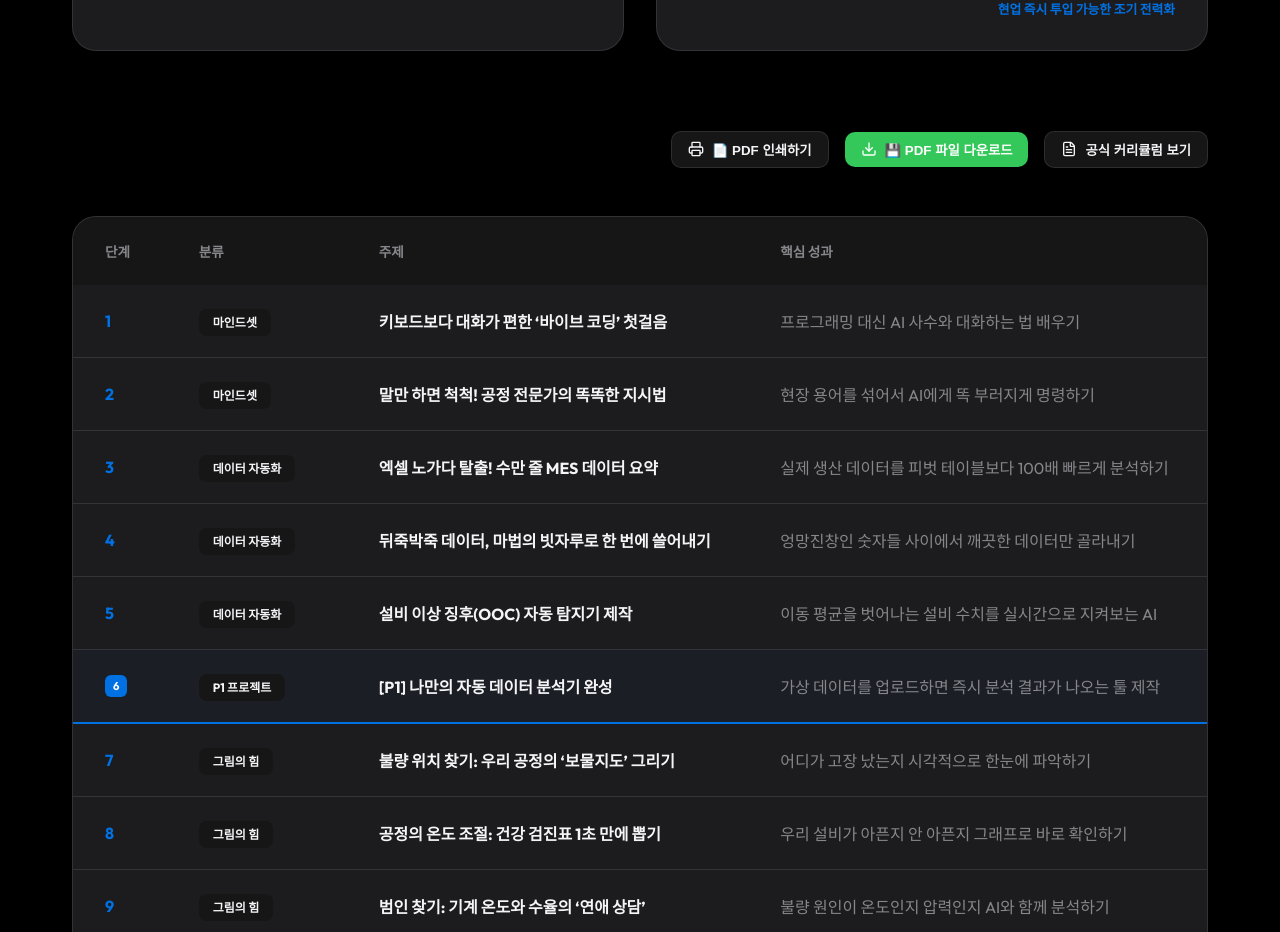
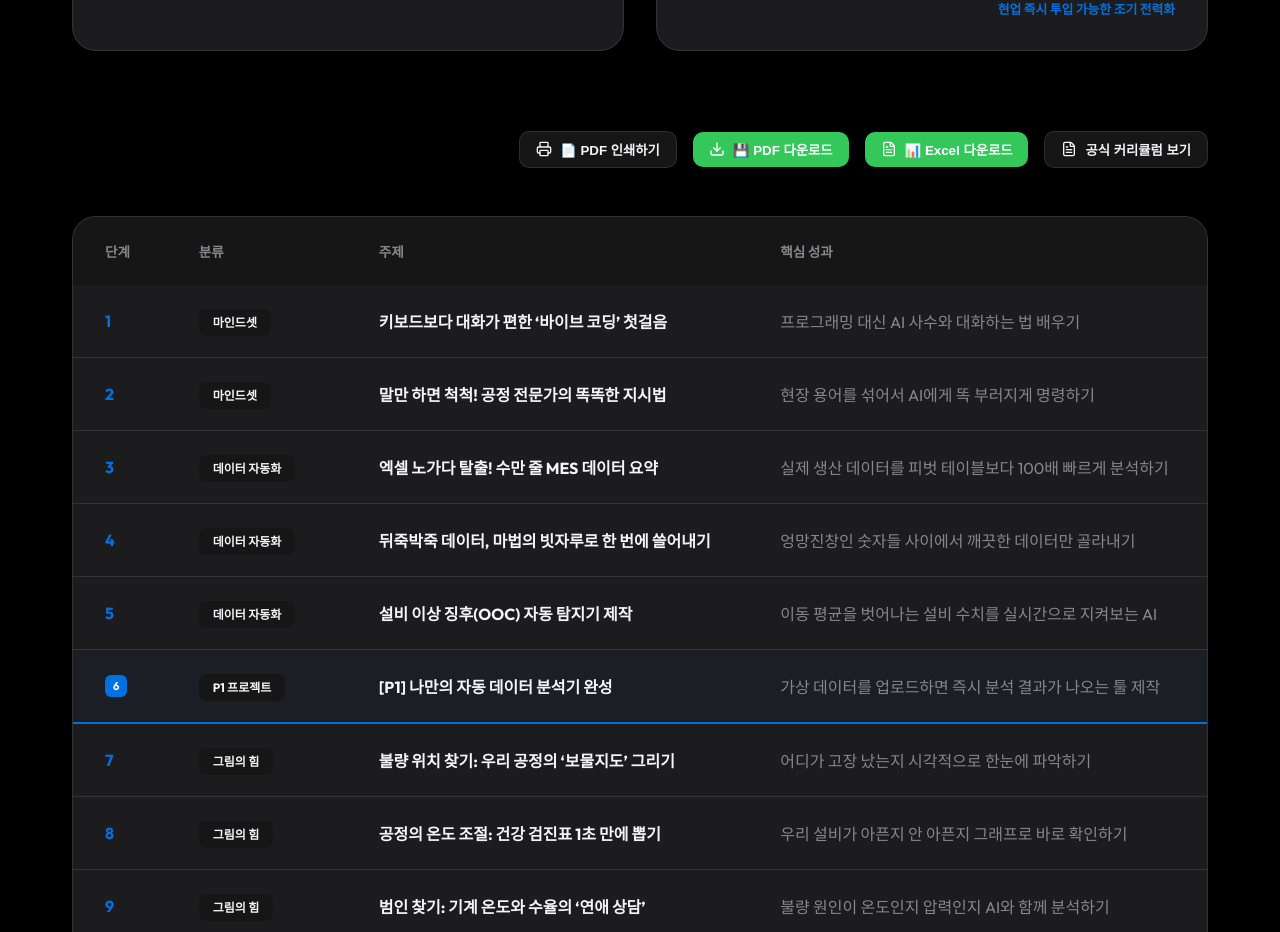
Before and after one commit to heekeunlee/lecture_assist001, a React (Vite) app: page / in a window 1280 px wide. Shown: the part 900-1832 px from the top of the page. Built offline with nearby package versions, Linux system fonts and the light colour scheme; the HTML template or start-up script is replaced by a standard one.

Commit message:
feat: add excel download functionality for curriculum data

```diff
--- a/package.json
+++ b/package.json
@@ -17,7 +17,8 @@
     "react": "^19.2.4",
     "react-dom": "^19.2.4",
     "react-markdown": "^10.1.0",
-    "remark-gfm": "^4.0.1"
+    "remark-gfm": "^4.0.1",
+    "xlsx": "^0.18.5"
   },
   "devDependencies": {
     "@eslint/js": "^9.39.4",
--- a/src/App.tsx
+++ b/src/App.tsx
@@ -6,6 +6,7 @@ import curriculumData from './data/curriculum.json';
 import officialData from './data/official_plan.json';
 import terminologyData from './data/terminology.json';
 import examplesData from './data/examples.json';
+import * as XLSX from 'xlsx';
 
 type TabType = 'faq' | 'curriculum' | 'terminology' | 'examples';
 
@@ -133,6 +134,25 @@ export default function App() {
 
   const pageCount = Math.ceil(filteredTerms.length / itemsPerPage);
   const currentTerms = filteredTerms.slice((currentPage - 1) * itemsPerPage, currentPage * itemsPerPage);
+
+  const exportToExcel = () => {
+    const data = showOfficial ? officialData : curriculumData;
+    const exportData = data.map((item: any) => {
+      const isOfficial = !!item.topic;
+      return {
+        '순서 (회차)': item.id,
+        '구분': item.type === 'project' ? '프로젝트' : '이론강의',
+        '주제명': isOfficial ? item.topic : item.question,
+        '핵심 브리핑': item.summary || '',
+        '세부 커리큘럼': item.detail || item.answer || '',
+      };
+    });
+
+    const worksheet = XLSX.utils.json_to_sheet(exportData);
+    const workbook = XLSX.utils.book_new();
+    XLSX.utils.book_append_sheet(workbook, worksheet, showOfficial ? '공식 커리큘럼' : '실무 로드맵');
+    XLSX.writeFile(workbook, `VibeCoding_Curriculum_${showOfficial ? 'Official' : 'Roadmap'}.xlsx`);
+  };
 
   return (
     <div className="app-container">
@@ -287,7 +307,14 @@ export default function App() {
                 onClick={() => window.print()}
               >
                 <Download size={16} />
-                <span>💾 PDF 파일 다운로드</span>
+                <span>💾 PDF 다운로드</span>
+              </button>
+              <button
+                className="toggle-button download-btn"
+                onClick={exportToExcel}
+              >
+                <FileText size={16} />
+                <span>📊 Excel 다운로드</span>
               </button>
               <button
                 className={`toggle-button ${showOfficial ? 'active' : ''}`}
```
Also changed, not shown: 1 other file (tests, documents, lock files or other folders).
